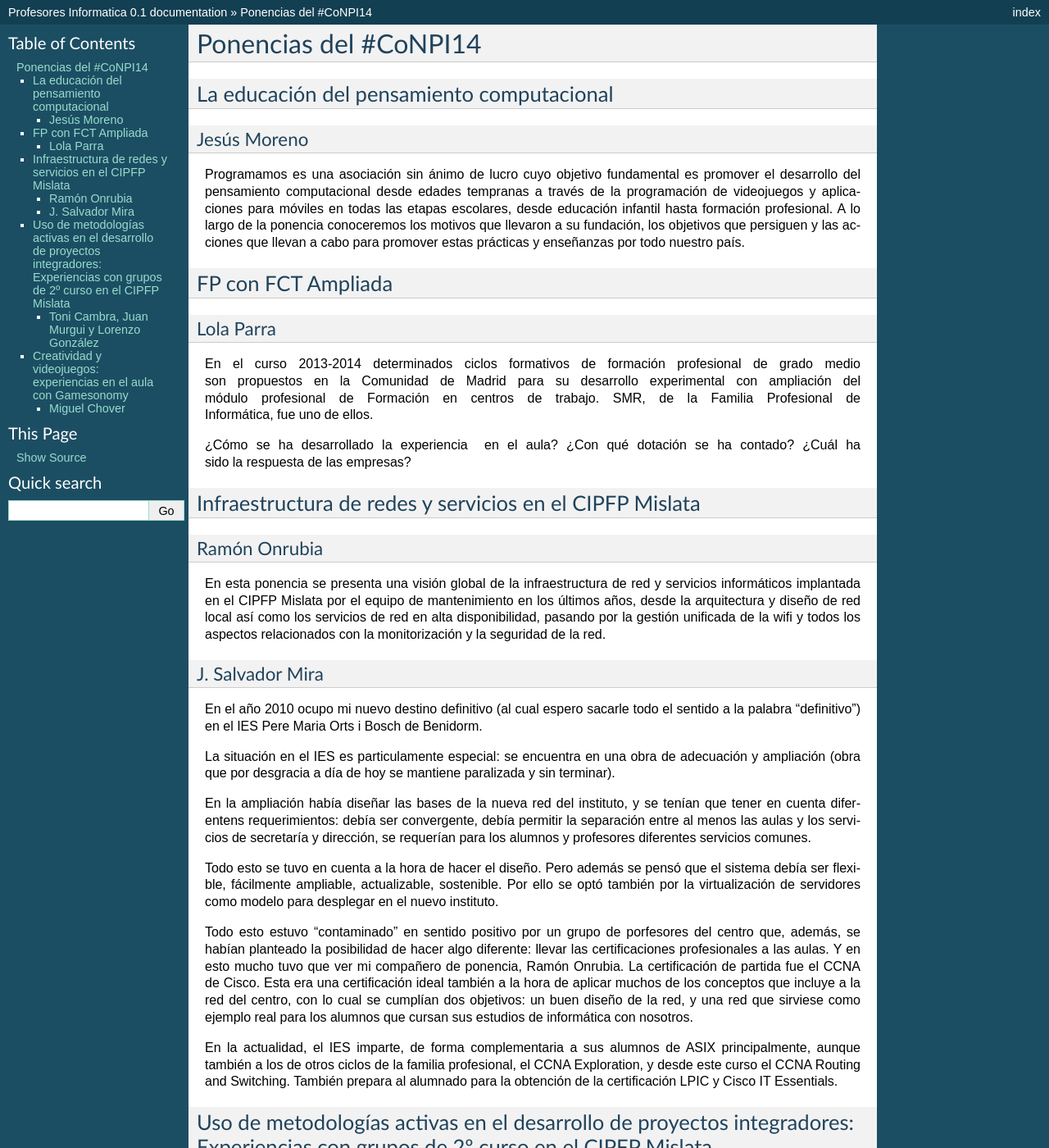
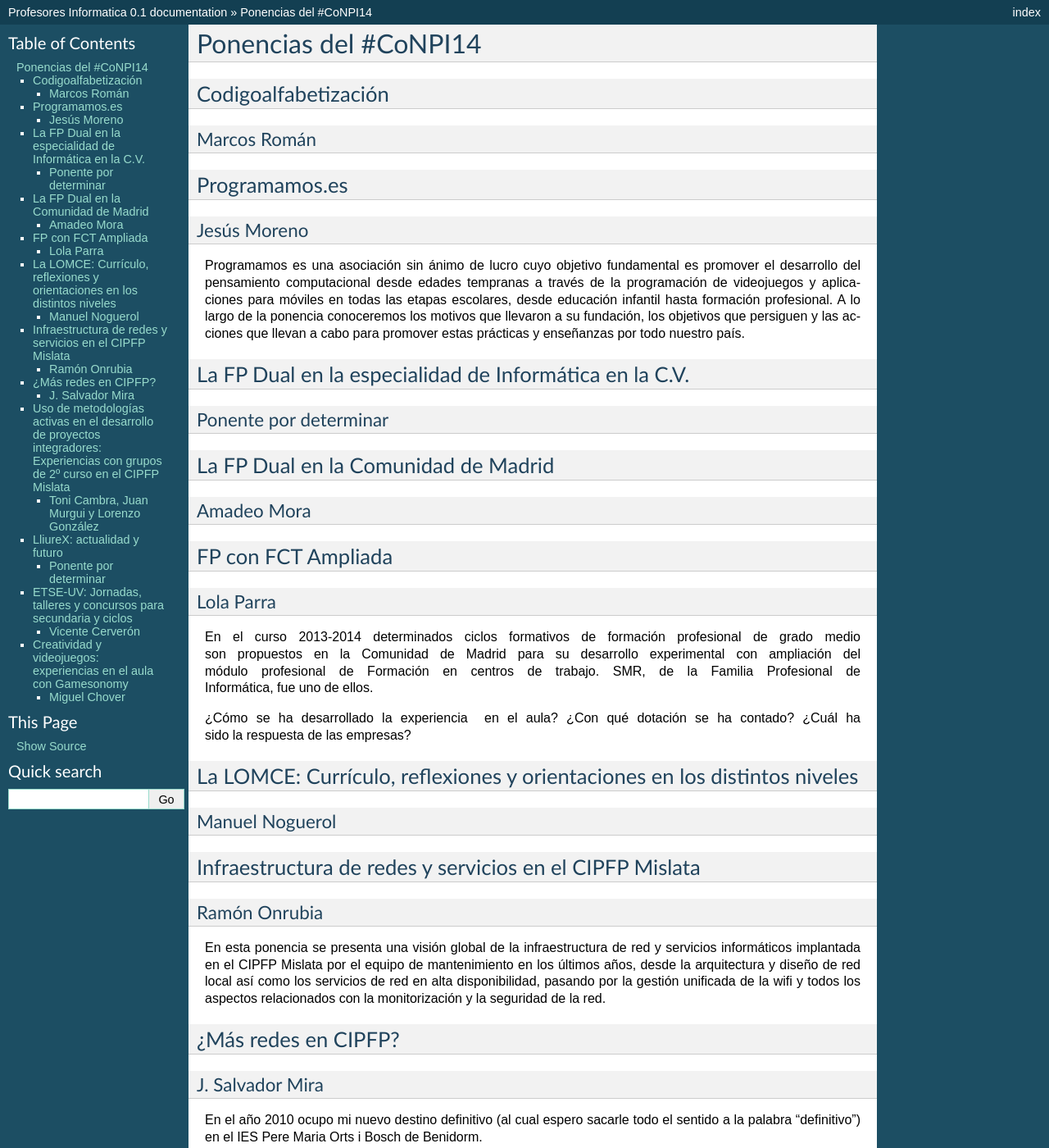
Before and after one commit to pnapi/web-pnapi-archivo, a Sphinx documentation site: the page built from source/congreso/2014/ponencias.rst, in a window 1280 px wide and 1400 px high. Shown: the whole window at 82% size. Built offline with Sphinx 7.4.7, drawn with Linux system fonts in a browser that asks for light colours; some of the changed text lies outside the part shown.

Commit message:
Creo estructura final en ponencias.rst

```diff
--- a/source/congreso/2014/ponencias.rst
+++ b/source/congreso/2014/ponencias.rst
@@ -3,13 +3,44 @@ Ponencias del #CoNPI14
 
 .. _pensamiento-computacional:
 
-La educación del pensamiento computacional
-------------------------------------------
+Codigoalfabetización
+--------------------
+
+Marcos Román
+~~~~~~~~~~~~
+
+
+
+Programamos.es
+--------------
 
 Jesús Moreno
 ~~~~~~~~~~~~
 
 Programamos es una asociación sin ánimo de lucro cuyo objetivo fundamental es promover el desarrollo del pensamiento computacional desde edades tempranas a través de la programación de videojuegos y aplicaciones para móviles en todas las etapas escolares, desde educación infantil hasta formación profesional.  A lo largo de la ponencia conoceremos los motivos que llevaron a su fundación, los objetivos que persiguen y las acciones que llevan a cabo para promover estas prácticas y enseñanzas por todo nuestro país.
+
+
+.. _fp-dual-informatica-cv:
+
+La FP Dual en la especialidad de Informática en la C.V.
+-------------------------------------------------------
+
+Ponente por determinar
+~~~~~~~~~~~~~~~~~~~~~~
+
+
+
+
+.. _fp-dual-informatica-madrid:
+
+La FP Dual en la Comunidad de Madrid
+------------------------------------
+
+Amadeo Mora
+~~~~~~~~~~~
+
+
+
 
 .. _fct-ampliada:
 
@@ -25,6 +56,17 @@ Informática, fue uno de ellos.
 ¿Cómo se ha desarrollado la experiencia  en el aula? ¿Con qué dotación se ha contado? ¿Cuál ha sido la respuesta de las empresas?
 
 
+.. _lomce:
+
+La LOMCE: Currículo, reflexiones y orientaciones en los distintos niveles
+-------------------------------------------------------------------------
+
+Manuel Noguerol
+~~~~~~~~~~~~~~~
+
+
+
+
 .. _experiencias:
 
 Infraestructura de redes y servicios en el CIPFP Mislata
@@ -34,6 +76,9 @@ Ramón Onrubia
 ~~~~~~~~~~~~~
 
 En esta ponencia se presenta una visión global de la infraestructura de red y servicios informáticos implantada en el CIPFP Mislata por el equipo de mantenimiento en los últimos años, desde la arquitectura y diseño de red local así como los servicios de red en alta disponibilidad, pasando por la gestión unificada de la wifi y todos los aspectos relacionados con la monitorización y la seguridad de la red.
+
+¿Más redes en CIPFP?
+--------------------
 
 J. Salvador Mira
 ~~~~~~~~~~~~~~~~
@@ -50,6 +95,7 @@ Todo esto estuvo "contaminado" en sentido positivo por un grupo de porfesores de
 
 En la actualidad, el IES imparte, de forma complementaria a sus alumnos de ASIX principalmente, aunque también a los de otros ciclos de la familia profesional, el CCNA Exploration, y desde este curso el CCNA Routing and Switching. También prepara al alumnado para la obtención de la certificación LPIC y Cisco IT Essentials.
 
+
 .. _metodologia:
 
 Uso de metodologías activas en el desarrollo de proyectos integradores: Experiencias con grupos de 2º curso en el CIPFP Mislata
@@ -60,7 +106,29 @@ Toni Cambra, Juan Murgui y Lorenzo González
 
 A la FP se le ha supuesto tradicionalmente una sintonía con las demandas del sector profesional TIC en lo que concierne a la provisión de técnicos altamente capacitados. Sin embargo, analizado con más detenimiento, parecería como si los procesos de enseñanza-aprendizaje hubieran tenido hasta ahora sólo parcialmente en cuenta las condiciones y dinámicas de trabajo reales a las que el alumno se enfrenta como profesional una vez abandona las aulas. En esta charla, docentes del CIPFP Mislata explican cómo han dado respuesta a esta problemática a través del cambio metodológico en el aula.
 
-.. _gamesonomy:
+
+.. _talleres-lliurex:
+
+LliureX: actualidad y futuro
+----------------------------
+
+Ponente por determinar
+~~~~~~~~~~~~~~~~~~~~~~
+
+
+
+.. _talleres-etse:
+
+ETSE-UV: Jornadas, talleres y concursos para secundaria y ciclos
+----------------------------------------------------------------
+
+Vicente Cerverón
+~~~~~~~~~~~~~~~~
+
+
+
+
+.. _talleres-gamesonomy:
 
 Creatividad y videojuegos: experiencias en el aula con Gamesonomy
 -----------------------------------------------------------------
```
